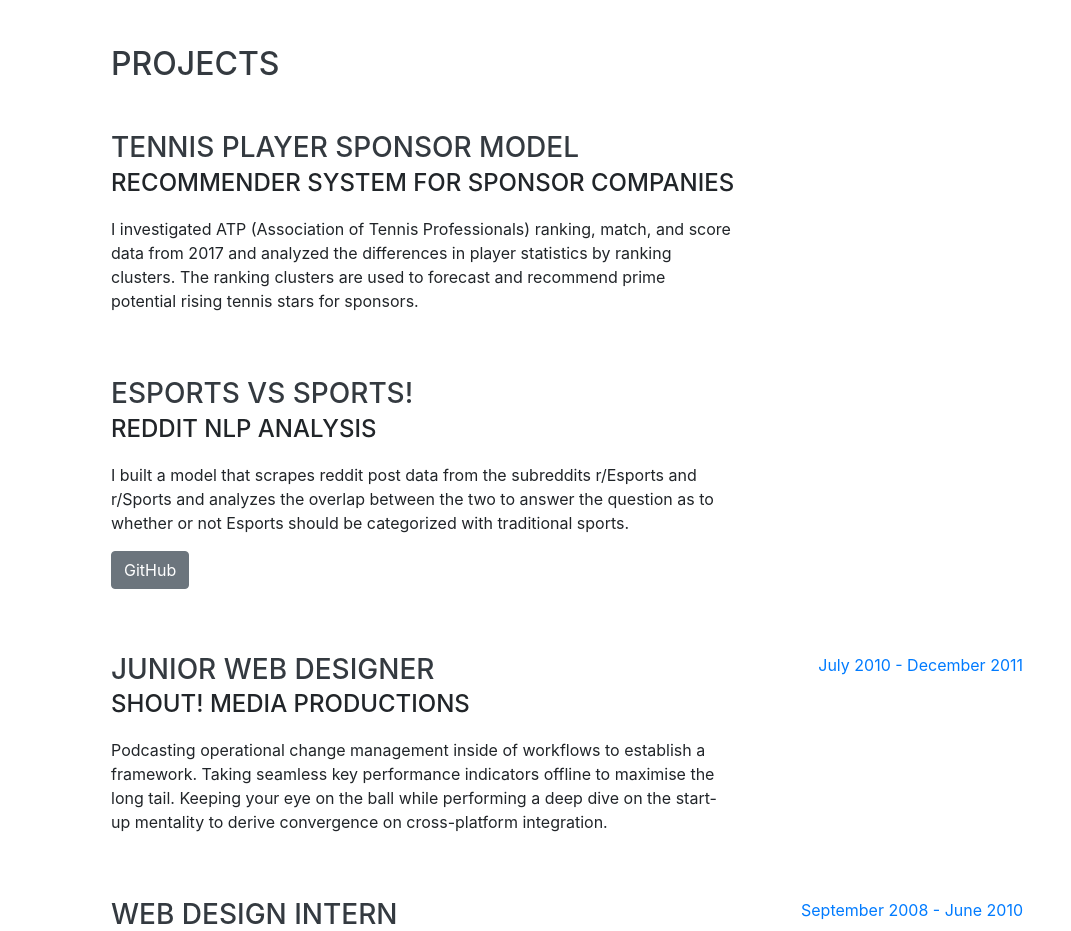
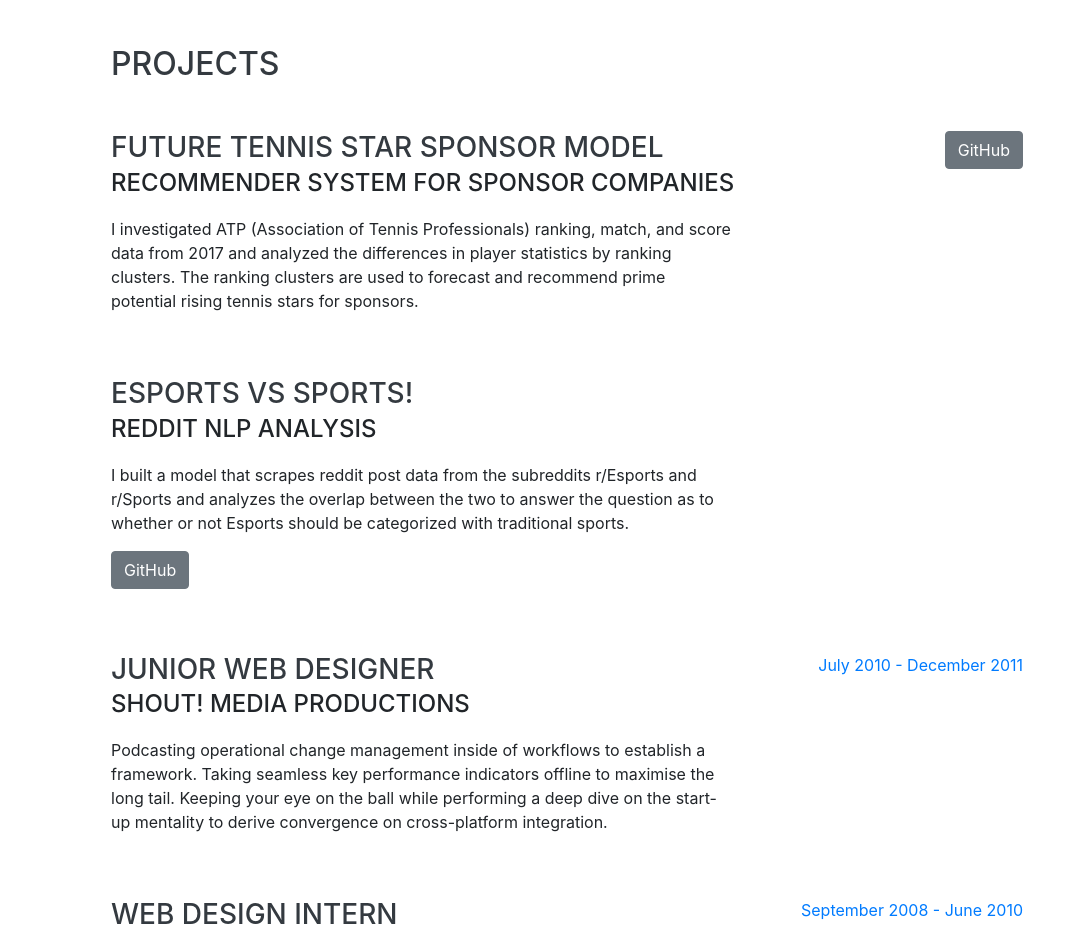
Before and after one commit to aidandom/aidandom.github.io, a website with bundled scripts: page index.html in a window 1280 px wide. Shown: the part 804-1735 px from the top of the page, without its empty margins (209-1280 px from the left). Built offline with nearby package versions, Linux system fonts and the light colour scheme; a web font is replaced by a local one.

Commit message:
capstone + link

```diff
--- a/index.html
+++ b/index.html
@@ -96,11 +96,12 @@
         <!-- Capstone -->
         <div class="resume-item d-flex flex-column flex-md-row justify-content-between mb-5">
           <div class="resume-content">
-            <h3 class="mb-0">Tennis Player Sponsor Model</h3>
+            <h3 class="mb-0">Future Tennis Star Sponsor Model</h3>
             <div class="subheading mb-3">Recommender system for sponsor companies</div>
             <p>I investigated ATP (Association of Tennis Professionals) ranking, match, and score data from 2017 and analyzed the differences in player statistics by ranking clusters. The ranking clusters are used to forecast and recommend prime potential rising tennis stars for sponsors.</p>
           </div>
           <div class="resume-date text-md-right">
+          <p><a class="btn btn-secondary" href="https://github.com/aidandom/Capstone">GitHub</a></p>
             <!--<span class="text-primary">December 2011 - March 2013</span>-->
           </div>
         </div>
```
